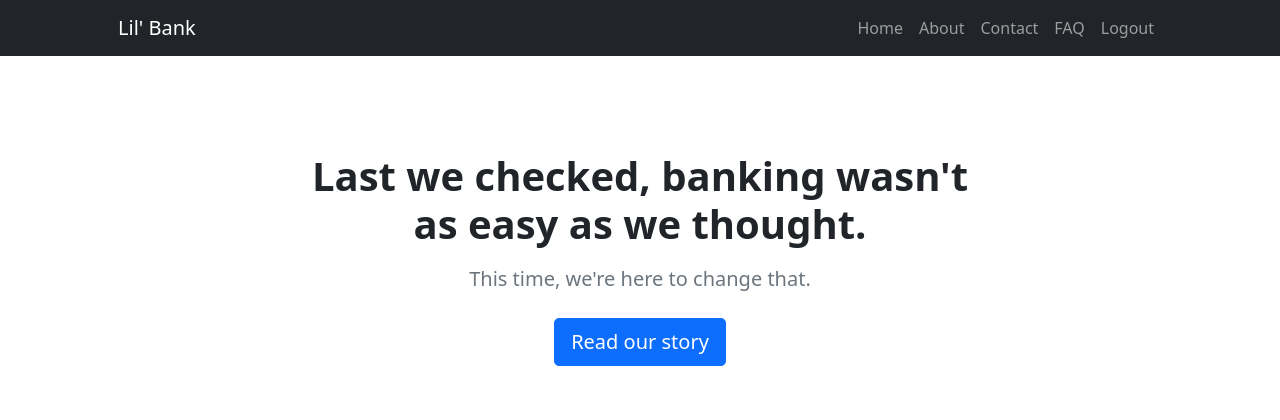
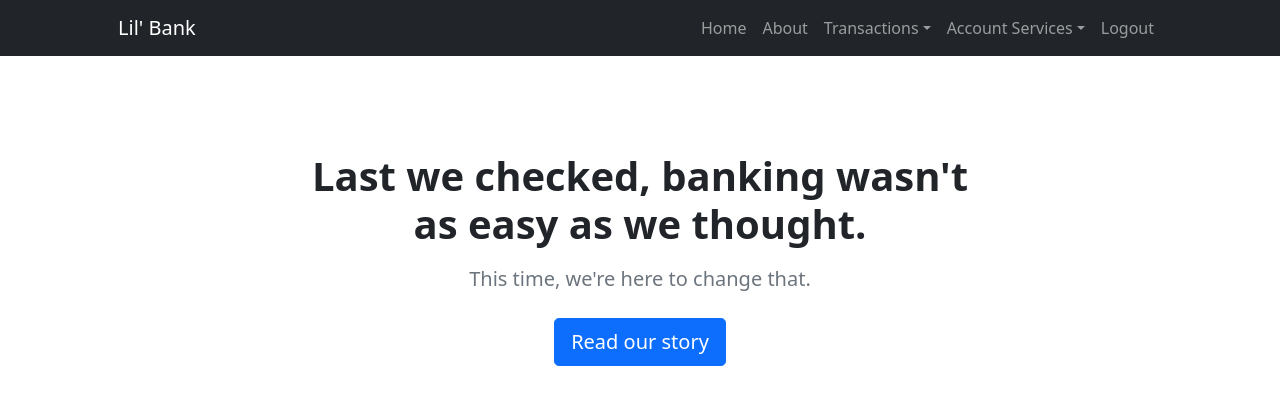
Before and after one commit to dat-adi/lil_bank, a Django app: page /about/ in a window 1280 px wide. Shown: the top 420 px of the page. Run offline with Django 4.2, Linux system fonts and the light colour scheme; the visitor is signed in with stand-in values (Sample User, id 1).

Commit message:
feat: updated the navbar with new routes to hit

```diff
--- a/lil_bank/accounts/models.py
+++ b/lil_bank/accounts/models.py
@@ -1,4 +1,5 @@
 from django.db import models
+
 
 class Customer(models.Model):
     id: models.CharField = models.CharField(primary_key=True, max_length=32)
@@ -6,6 +7,7 @@ class Customer(models.Model):
     last_name: models.CharField = models.CharField(max_length=32)
     address: models.CharField = models.CharField(max_length=256)
     phone: models.CharField = models.CharField(max_length=16)
+
 
 class Account(models.Model):
     no: models.IntegerField = models.IntegerField(primary_key=True)
--- a/lil_bank/accounts/urls.py
+++ b/lil_bank/accounts/urls.py
@@ -8,4 +8,12 @@ urlpatterns = [
     path('signup/', views.SignUpView.as_view(), name="signup"),
     path('logout/', views.LogoutView.as_view(), name="logout"),
     path('user_profile/', views.UserProfile.as_view(), name="user_profile"),
+    path('transactions/', views.TransactionView.as_view(), name="transactions"),
+    path('balance/', views.BalanceView.as_view(), name="balance"),
+    path('deposit/', views.DepositView.as_view(), name="deposit"),
+    path('withdraw/', views.WithdrawView.as_view(), name="withdraw"),
+    path('create_account/', views.AccountCreateView.as_view(), name="create_account"),
+    path('view_account/', views.AccountDetailsView.as_view(), name="view_account"),
+    path('modify_account/', views.AccountModifyView.as_view(), name="modify_account"),
+    path('delete_account/', views.AccountDeleteView.as_view(), name="delete_account")
 ]
--- a/lil_bank/dashboard/templates/dashboard/about.html
+++ b/lil_bank/dashboard/templates/dashboard/about.html
@@ -51,14 +51,21 @@
                 <div class="text-center">
                     <img class="img-fluid rounded-circle mb-4 px-4" src="https://datadi.murgi.org/author_huad5e8c0cf5375f009ad4e5f386e0c48d_36362_288x288_fill_q75_box_smart1.jpg" alt="..." />
                     <h5 class="fw-bolder">Datta Adithya</h5>
-                    <div class="fst-italic text-muted">Founder &amp; CEO</div>
+                    <div class="fst-italic text-muted">CEO</div>
                 </div>
             </div>
             <div class="col mb-5 mb-5 mb-xl-0">
                 <div class="text-center">
                     <img class="img-fluid rounded-circle mb-4 px-4" src="https://pbs.twimg.com/media/DFowjyZUAAAxLik?format=jpg&name=medium" alt="..." />
-                    <h5 class="fw-bolder">Doge</h5>
+                    <h5 class="fw-bolder">Aritra Sarkar</h5>
                     <div class="fst-italic text-muted">CFO</div>
+                </div>
+            </div>
+            <div class="col mb-5">
+                <div class="text-center">
+                    <img class="img-fluid rounded-circle mb-4 px-4" src="https://pbs.twimg.com/media/DFowjyZUAAAxLik?format=jpg&name=medium" alt="..." />
+                    <h5 class="fw-bolder">Jishnu Srivastava</h5>
+                    <div class="fst-italic text-muted">CTO</div>
                 </div>
             </div>
             <div class="col mb-5 mb-5 mb-sm-0">
@@ -68,13 +75,6 @@
                     <div class="fst-italic text-muted">Bone Manager</div>
                 </div>
             </div>
-            <div class="col mb-5">
-                <div class="text-center">
-                    <img class="img-fluid rounded-circle mb-4 px-4" src="https://datadi.murgi.org/author_huad5e8c0cf5375f009ad4e5f386e0c48d_36362_288x288_fill_q75_box_smart1.jpg" alt="..." />
-                    <h5 class="fw-bolder">Datta Adithya</h5>
-                    <div class="fst-italic text-muted">CTO</div>
-                </div>
-            </div>
         </div>
     </div>
 </section>
--- a/lil_bank/templates/navbar.html
+++ b/lil_bank/templates/navbar.html
@@ -6,9 +6,25 @@
             <ul class="navbar-nav ms-auto mb-2 mb-lg-0">
                 <li class="nav-item"><a class="nav-link" href="{% url 'dashboard:landing_page' %}">Home</a></li>
                 <li class="nav-item"><a class="nav-link" href="{% url 'dashboard:about_page' %}">About</a></li>
-                <li class="nav-item"><a class="nav-link" href="#">Contact</a></li>
-                <li class="nav-item"><a class="nav-link" href="#">FAQ</a></li>
                 {% if user.is_authenticated %}
+               <li class="nav-item dropdown">
+                    <a class="nav-link dropdown-toggle" id="navbarDropdownTransactions" href="#" role="button" data-bs-toggle="dropdown" aria-expanded="false">Transactions</a>
+                    <ul class="dropdown-menu dropdown-menu-end" aria-labelledby="navbarDropdownBlog">
+                        <li><a class="dropdown-item" href="{#% url 'accounts:transactions' %#}">Transaction List</a></li>
+                        <li><a class="dropdown-item" href="{#% url 'accounts:balance' %#}">View Balance</a></li>
+                        <li><a class="dropdown-item" href="{#% url 'accounts:deposit' %#}">Deposit Money</a></li>
+                        <li><a class="dropdown-item" href="{#% url 'accounts:withdraw' %#}">Withdraw Money</a></li>
+                    </ul>
+                </li>
+                <li class="nav-item dropdown">
+                    <a class="nav-link dropdown-toggle" id="navbarDropdownAccounts" href="#" role="button" data-bs-toggle="dropdown" aria-expanded="false">Account Services</a>
+                    <ul class="dropdown-menu dropdown-menu-end" aria-labelledby="navbarDropdownBlog">
+                        <li><a class="dropdown-item" href="{#% url 'accounts:create_account' %#}">Open New Account</a></li>
+                        <li><a class="dropdown-item" href="{#% url 'accounts:view_account' %#}">View Account</a></li>
+                        <li><a class="dropdown-item" href="{#% url 'accounts:modify_account' %#}">Modify Account</a></li>
+                        <li><a class="dropdown-item" href="{#% url 'accounts:delete_account' %#}">Close Account</a></li>
+                    </ul>
+                </li>
                 <li class="nav-item"><a class="nav-link" href="{% url 'accounts:logout' %}">Logout</a></li>
                 {% else %}
                 <li class="nav-item"><a class="nav-link" href="{% url 'accounts:login' %}">Log In</a></li>
```
Also changed, not shown: lil_bank/accounts/views.py (+72 -15 lines).
